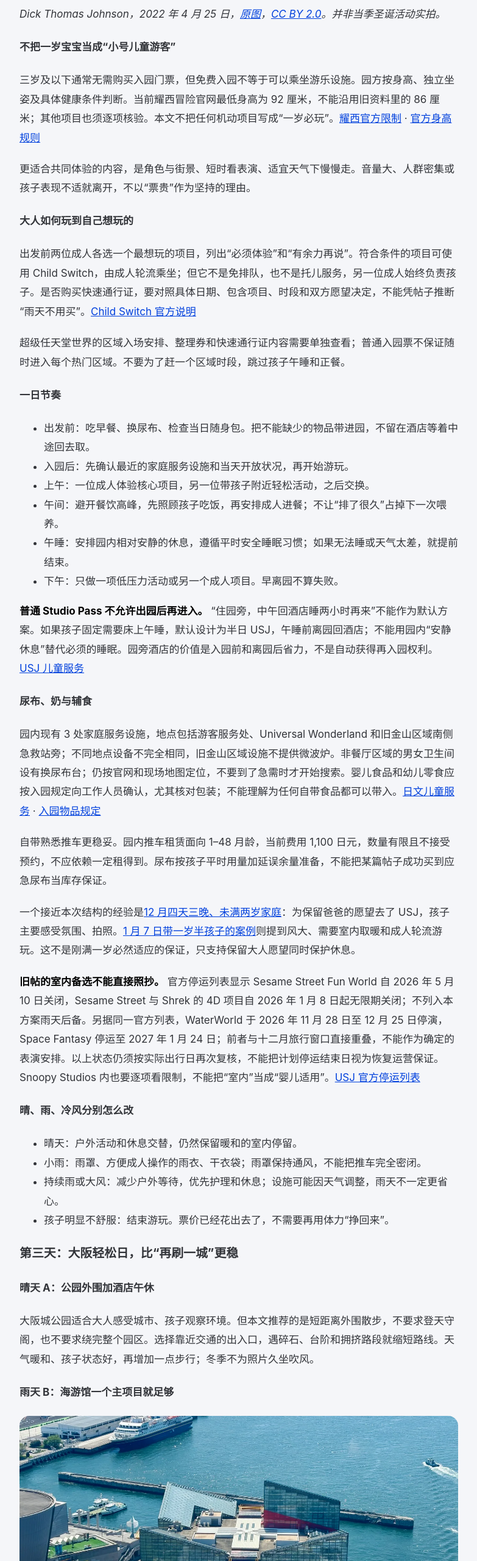
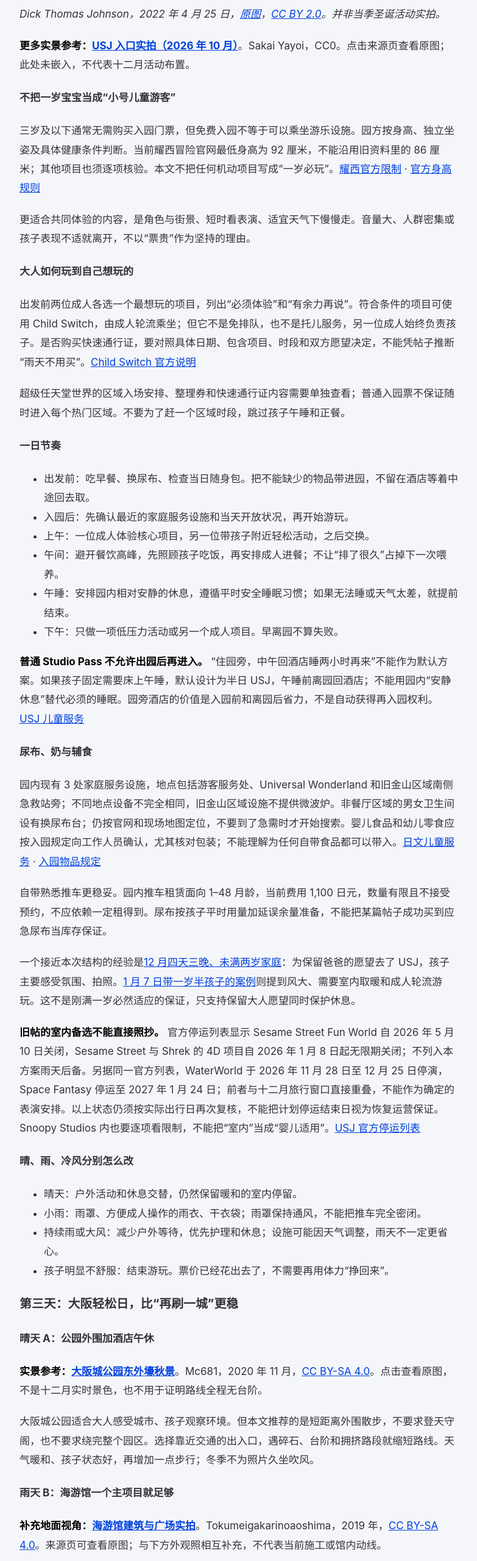
Before and after one commit to zizhegao/zizhegao.github.io, an Astro site: page /posts/japan-family-december in a window 1280 px wide. Shown: the part 4979-7539 px from the top of the page at 61% size, without its empty margins (394-1177 px from the left). Built offline with nearby package versions, Linux system fonts and the light colour scheme; Astro itself is replaced by a stand-in of ours.

Commit message:
docs: add four verified real-photo source references

```diff
--- a/src/content/posts/japan-family-december.md
+++ b/src/content/posts/japan-family-december.md
@@ -72,6 +72,8 @@ lede: 不赶景点，也不忽略大人。四天三晚，以大阪为基地，
 
 *Dick Thomas Johnson，2022 年 4 月 25 日，[原图](https://commons.wikimedia.org/wiki/File:Universal_Studios_Japan_2022-04-25.jpg)，[CC BY 2.0](https://creativecommons.org/licenses/by/2.0/)。并非当季圣诞活动实拍。*
 
+**更多实景参考：[USJ 入口实拍（2026 年 10 月）](https://commons.wikimedia.org/wiki/File:USJ_Entrance_2026.jpg)**。Sakai Yayoi，CC0。点击来源页查看原图；此处未嵌入，不代表十二月活动布置。
+
 #### 不把一岁宝宝当成“小号儿童游客”
 
 三岁及以下通常无需购买入园门票，但免费入园不等于可以乘坐游乐设施。园方按身高、独立坐姿及具体健康条件判断。当前耀西冒险官网最低身高为 92 厘米，不能沿用旧资料里的 86 厘米；其他项目也须逐项核验。本文不把任何机动项目写成“一岁必玩”。[耀西官方限制](https://www.usj.co.jp/web/en/us/service-guide/safe/yoshis-adventure) · [官方身高规则](https://www.usj.co.jp/web/ja/jp/attractions/requirements/height-restriction)
@@ -116,9 +118,13 @@ lede: 不赶景点，也不忽略大人。四天三晚，以大阪为基地，
 
 #### 晴天 A：公园外围加酒店午休
 
+**实景参考：[大阪城公园东外壕秋景](https://commons.wikimedia.org/wiki/File:Osaka_Castle_Park_in_202011_002.jpg)**。Mc681，2020 年 11 月，[CC BY-SA 4.0](https://creativecommons.org/licenses/by-sa/4.0/)。点击查看原图，不是十二月实时景色，也不用于证明路线全程无台阶。
+
 大阪城公园适合大人感受城市、孩子观察环境。但本文推荐的是短距离外围散步，不要求登天守阁，也不要求绕完整个园区。选择靠近交通的出入口，遇碎石、台阶和拥挤路段就缩短路线。天气暖和、孩子状态好，再增加一点步行；冬季不为照片久坐吹风。
 
 #### 雨天 B：海游馆一个主项目就足够
+
+**补充地面视角：[海游馆建筑与广场实拍](https://commons.wikimedia.org/wiki/File:Osaka_Aquarium_Kaiyukan.jpg)**。Tokumeigakarinoaoshima，2019 年，[CC BY-SA 4.0](https://creativecommons.org/licenses/by-sa/4.0/)。来源页可查看原图；与下方外观照相互补充，不代表当前施工或馆内动线。
 
 ![海游馆外观](./img/japan-kaiyukan.webp)
 
@@ -153,6 +159,8 @@ lede: 不赶景点，也不忽略大人。四天三晚，以大阪为基地，
 *京都气质示意，并非本方案必到景点。Daderot，2012 年 8 月 22 日，[原图](https://commons.wikimedia.org/wiki/File:Tenryuji_Garden-_DSC05970.JPG)，[CC0](https://creativecommons.org/publicdomain/zero/1.0/)。不能据此期待十二月同样的绿意，也不代表庭园全线适合推车。*
 
 ### 京都雨天：不为了京都而跨城
+
+**室内实景参考：[京都铁道博物馆主馆内景](https://commons.wikimedia.org/wiki/File:Main_building_of_the_Kyoto_Railway_Museum.jpg)**。Christophe95，2018 年，[CC BY-SA 4.0](https://creativecommons.org/licenses/by-sa/4.0/)。点击来源页查看原图；照片用来理解展示空间，不保证当前展陈和拥挤程度。
 
 如果尚未出发、持续下雨，就留大阪使用室内模块。京都水族馆或铁道博物馆能作为已经身处京都时的替代，不意味着值得为躲雨多做一次跨城往返。图书、室内亲子设施也可能有预约、年龄或使用规则，未确认前不要写进确定行程。
 
```
